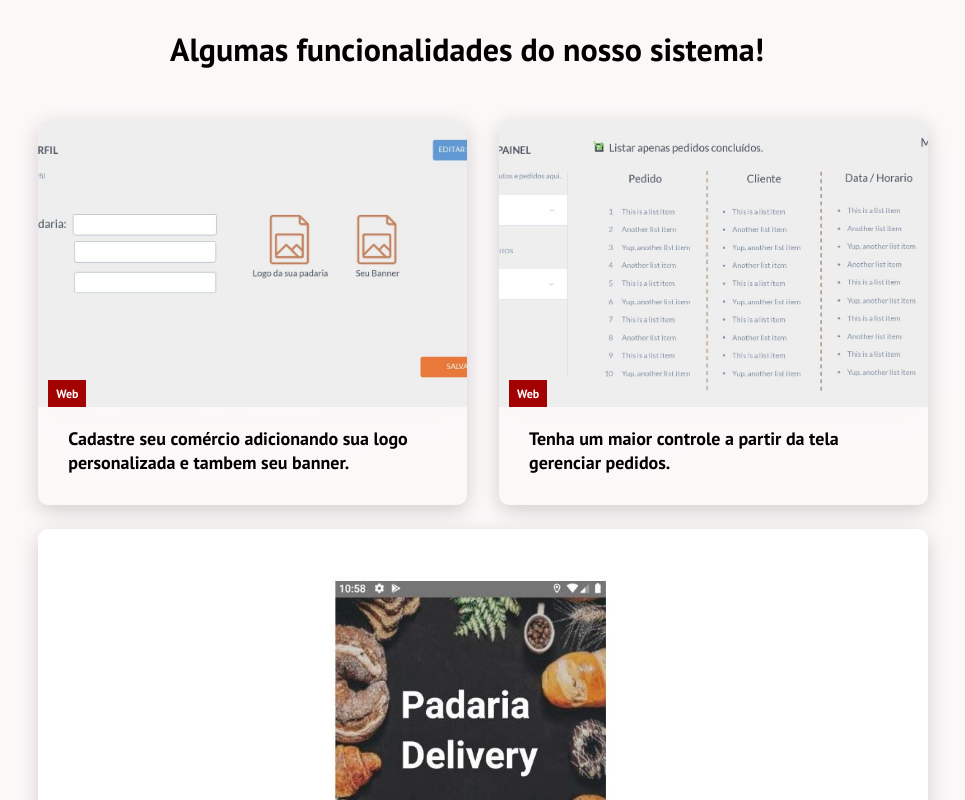
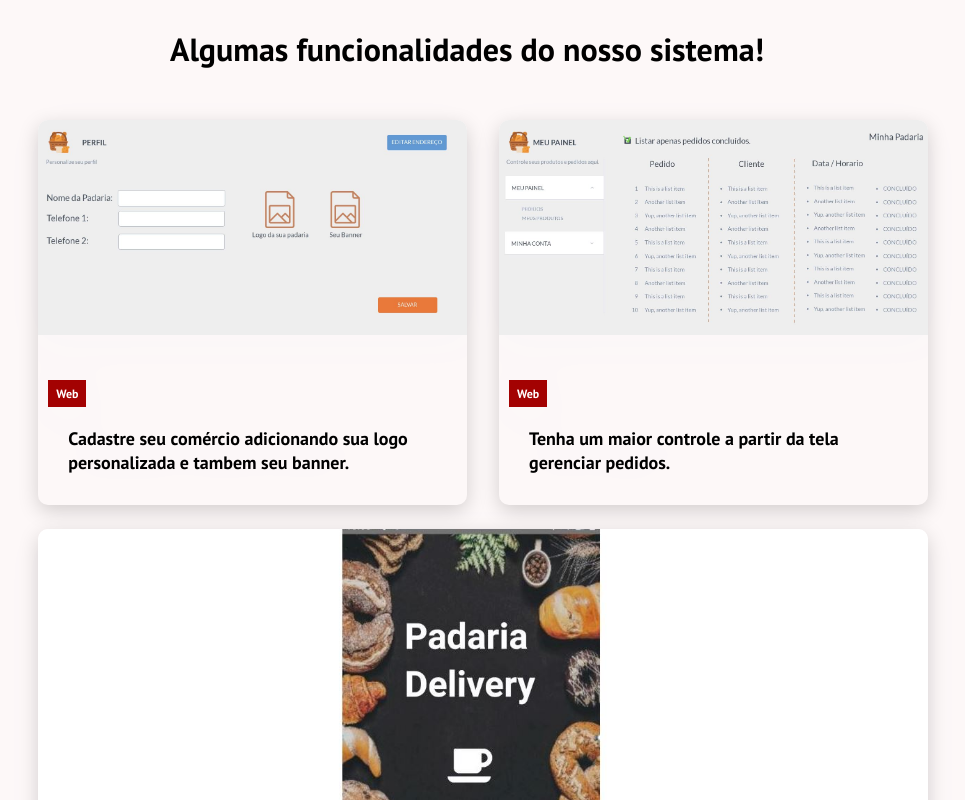
Before and after one commit to celsojunio11/landingPagePadariaDelivery, a React (Create React App) app: page / in a window 1280 px wide. Shown: the part 980-1780 px from the top of the page, without its empty margins (173-1138 px from the left). Built offline with nearby package versions, Linux system fonts and the light colour scheme; the HTML template or start-up script is replaced by a standard one.

Commit message:
alterando css para redimensionamento do card

```diff
--- a/src/components/Form.css
+++ b/src/components/Form.css
@@ -103,7 +103,7 @@ button:hover{
   width: 100%;
   max-width: 100%;
   height: 100%;
-  max-height: 100%;
+  max-height: 75%;
   object-fit: cover;
   transition: all 0.2s linear;
 }
```
Also changed, not shown: 2 other files (tests, documents, lock files or other folders).
